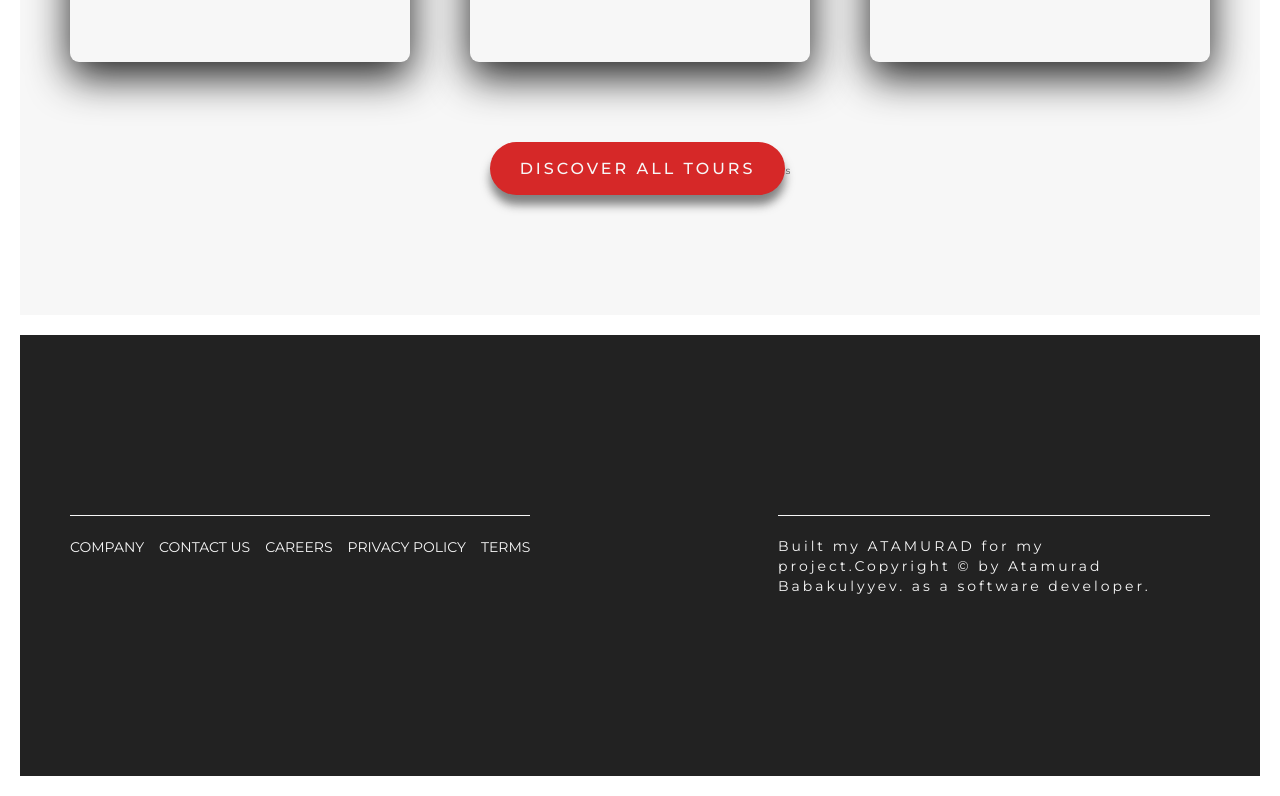
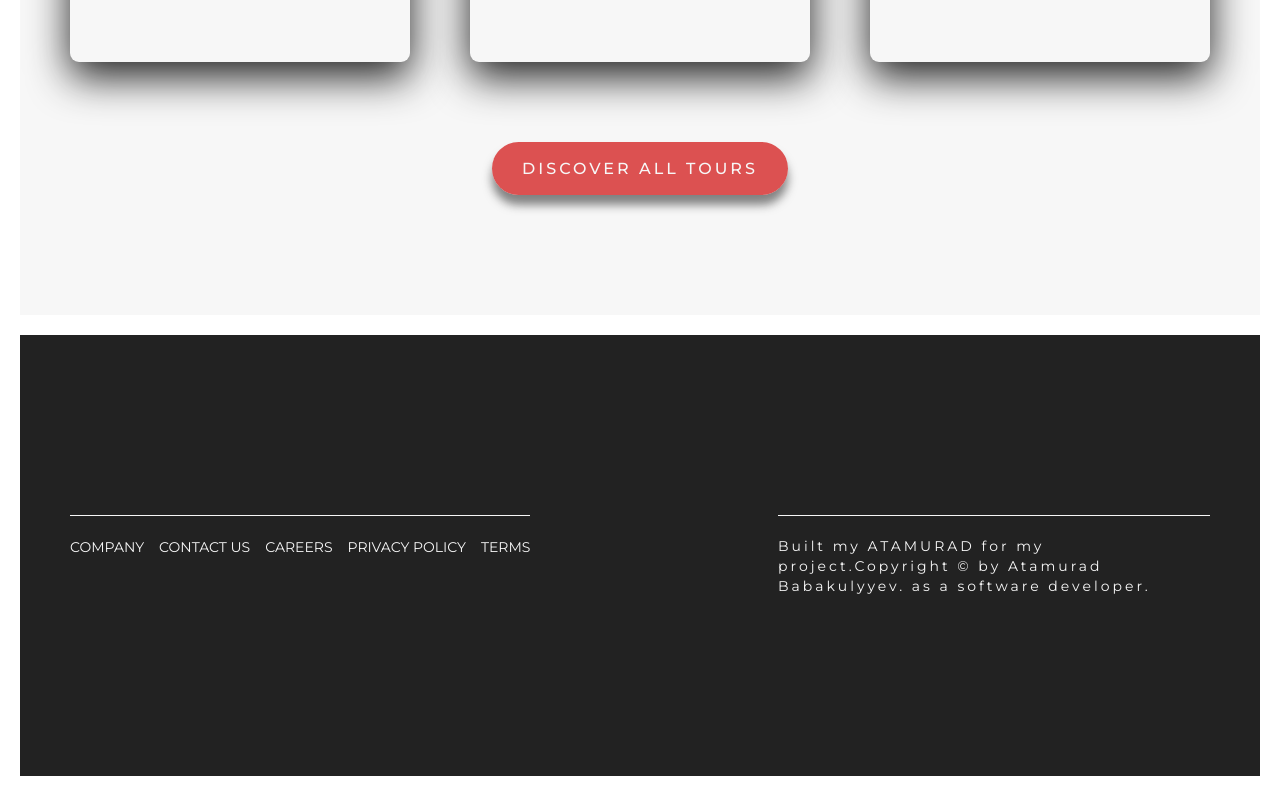
Before and after one commit to Atash3000/Safari-desert-app, a React (Create React App) app: page / in a window 1280 px wide. Shown: the part 2895-3691 px from the top of the page. Built offline with nearby package versions, Linux system fonts and the light colour scheme.

Commit message:
change color of button in card component to red

```diff
--- a/src/components/Card/Card.js
+++ b/src/components/Card/Card.js
@@ -93,7 +93,7 @@ function Card() {
       </div>
       <div class="u-text-center u-margin-top-big">
       <a href="#" class="btn btn--red">discover all tours</a>
-s
+
       </div>
     </section>
   )
--- a/src/sass/components/_button.scss
+++ b/src/sass/components/_button.scss
@@ -48,7 +48,7 @@
   }
 
     &--red {
-    background-color:$color-titan-yellow;
+    background-color:rgba($color-titan-yellow,.8);
     color: $color-white;
   }
 
```
